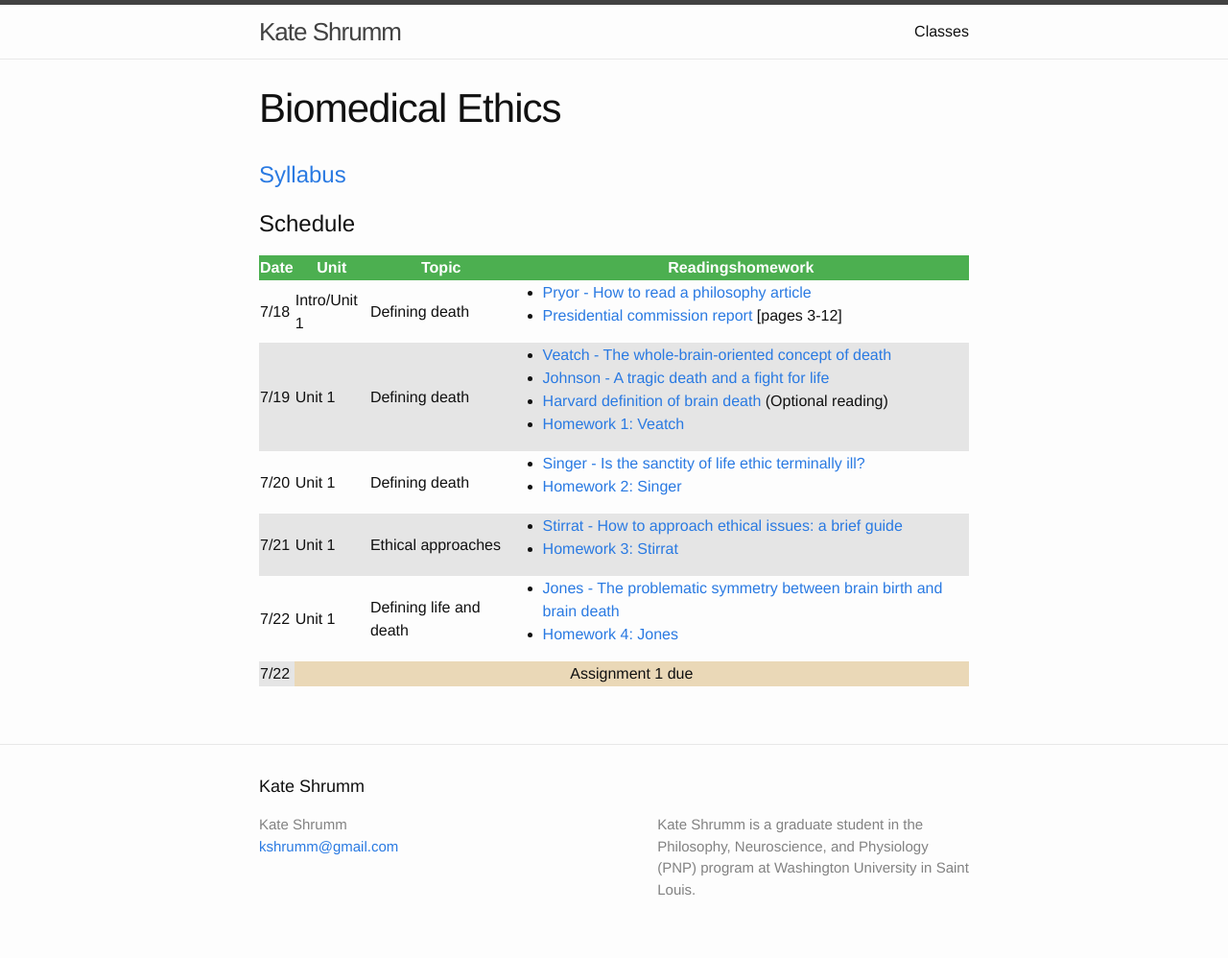
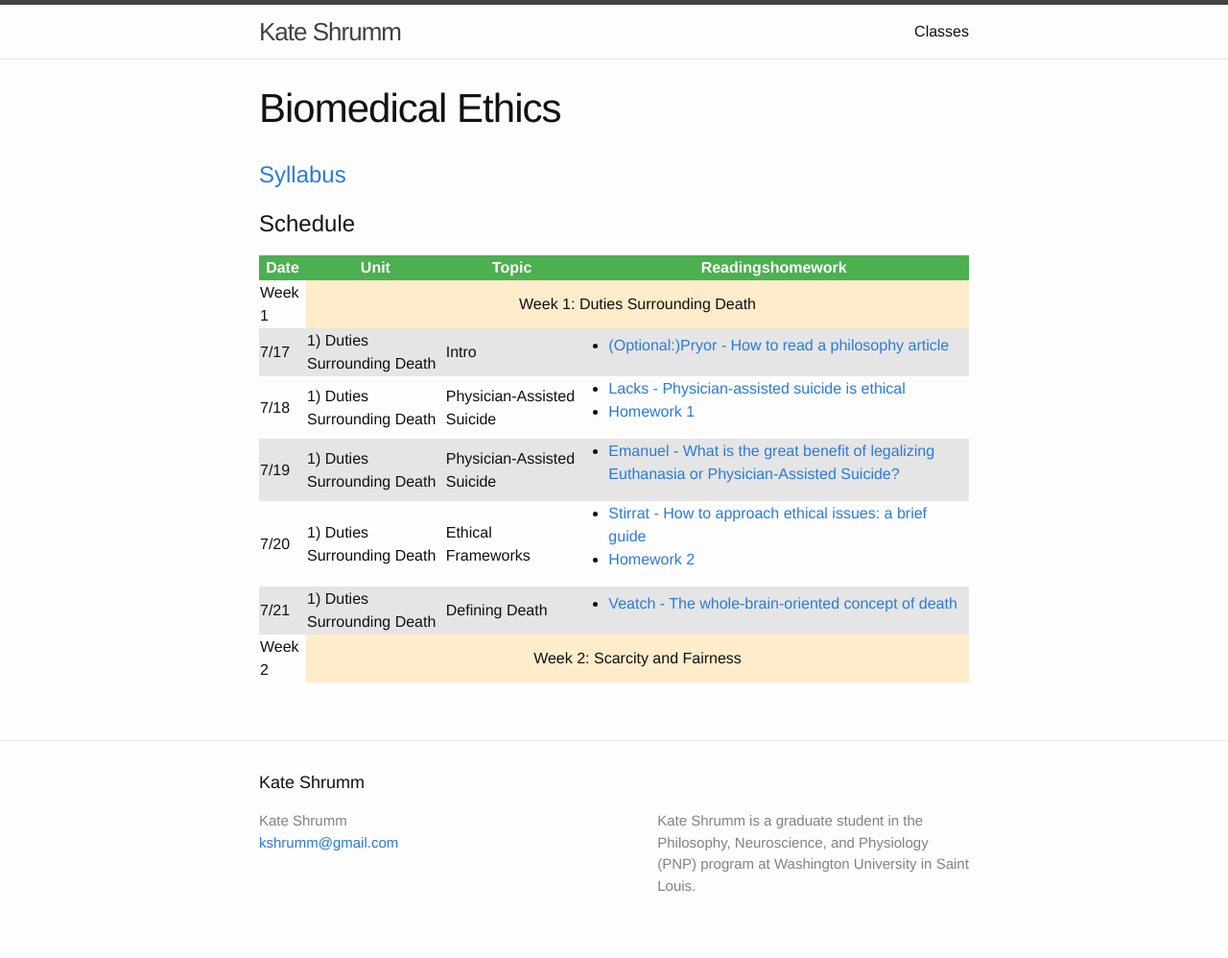
Before and after one commit to kcsschmidt/website, a Jekyll site: the page built from classes/biomed/index.html, in a window 1280 px wide. Shown: the whole page at 96% size. Built offline with Jekyll 4.4.1, drawn with Linux system fonts in a browser that asks for light colours.

Commit message:
updated first week for 2017 course

```diff
--- a/classes/biomed/index.html
+++ b/classes/biomed/index.html
@@ -5,7 +5,7 @@ permalink: /classes/biomed/
 menu: classes
 ---
 
-<a href="BMEsyllabus.pdf"><h1>Syllabus</h1></a>
+<a href="/BME2016/BMEsyllabus2017.pdf"><h1>Syllabus</h1></a>
 
 
 <h1>Schedule</h1>
@@ -20,71 +20,69 @@ menu: classes
   </thead>
   <tbody>
     <tr>
-      <td>7/18</td>
-      <td>Intro/Unit 1</td>
-      <td>Defining death</td>
+      <td>Week 1</td>
+      <td class="centered attn" colspan="3">Week 1: Duties Surrounding Death</td>
+    </tr>
+    <tr>
+      <td>7/17</td>
+      <td>1) Duties Surrounding Death</td>
+      <td>Intro</td>
       <td>
         <ul>
-          <li><a href="/BME2016/Pryor-HowToRead.pdf">Pryor - How to read a philosophy article</a></li>
-          <li><a href="/BME2016/PresidentialCommissionReport.pdf">Presidential commission report</a> [pages 3-12]</li>
+          <li><a href="/BME2016/Pryor-HowToRead.pdf">(Optional:)Pryor - How to read a philosophy article</a></li>
+        </ul>
+      </td>
+    </tr>
+    <tr>
+      <td>7/18</td>
+      <td>1) Duties Surrounding Death</td>
+      <td>Physician-Assisted Suicide</td>
+      <td>
+        <ul>
+          <li><a href="/BME2016/Lachs-PASisEthical.pdf">Lacks - Physician-assisted suicide is ethical</a></li>
+          <li><a href="BME2016/Homework1.docx">Homework 1</a></li>
         </ul>
       </td>
     </tr>
     <tr>
       <td>7/19</td>
-      <td>Unit 1</td>
-      <td>Defining death</td>
+      <td>1) Duties Surrounding Death</td>
+      <td>Physician-Assisted Suicide</td>
       <td>
         <ul>
-          <li><a href="/BME2016/Veatch-WholeBrain.pdf">Veatch - The whole-brain-oriented concept of death</a></li>
-          <li><a href="/BME2016/Johnson-TragicDeath.pdf">Johnson - A tragic death and a fight for life</a></li>
-          <li><a href="/BME2016/HarvardDefinition.pdf">Harvard definition of brain death</a> (Optional reading)</li>
-          <li><a href="homework/Hmwk1(Veatch).pdf">Homework 1: Veatch</a></li>
+          <li>
+            <a href="/BME2016/Emanuel-whatisbenefit.pdf">Emanuel - What is the great benefit of legalizing Euthanasia or Physician-Assisted Suicide?</a>
+          </li>
         </ul>
       </td>
     </tr>
     <tr>
       <td>7/20</td>
-      <td>Unit 1</td>
-      <td>Defining death</td>
+      <td>1) Duties Surrounding Death</td>
+      <td>Ethical Frameworks</td>
       <td>
         <ul>
           <li>
-            <a href="/BME2016/Singer-SanctityOfLife.pdf">Singer - Is the sanctity of life ethic terminally ill?</a>
+            <a href="/BME2016/Stirrat-HowToApproach.pdf">Stirrat - How to approach ethical issues: a brief guide</a>
           </li>
-          <li><a href="homework/Hmwk2(Singer).pdf">Homework 2: Singer</a></li>
+          <li><a href="BME2016/Homework2.docx">Homework 2</a></li>
         </ul>
       </td>
     </tr>
     <tr>
       <td>7/21</td>
-      <td>Unit 1</td>
-      <td>Ethical approaches</td>
+      <td>1) Duties Surrounding Death</td>
+      <td>Defining Death</td>
       <td>
         <ul>
-          <li>
-            <a href="/BME2016/Stirrat-HowToApproach.pdf">Stirrat - How to approach ethical issues: a brief guide</a>
+            <li><a href="/BME2016/Veatch-WholeBrain.pdf">Veatch - The whole-brain-oriented concept of death</a></li>
           </li>
-          <li><a href="homework/Hmwk3(Stirrat).pdf">Homework 3: Stirrat</a></li>
         </ul>
       </td>
     </tr>
     <tr>
-      <td>7/22</td>
-      <td>Unit 1</td>
-      <td>Defining life and death</td>
-      <td>
-        <ul>
-          <li>
-            <a href="/BME2016/Jones-ProblematicSymmetry.pdf">Jones - The problematic symmetry between brain birth and brain death</a>
-          </li>
-          <li><a href="homework/Hmwk4(Jones).pdf">Homework 4: Jones</a></li>
-        </ul>
-      </td>
-    </tr>
-    <tr>
-      <td>7/22</td>
-      <td class="centered attn" colspan="3">Assignment 1 due</td>
+      <td>Week 2</td>
+      <td class="centered attn" colspan="3">Week 2: Scarcity and Fairness</td>
     </tr>
     <tr class="hidden">
       <td>7/25</td>
```
Also changed, not shown: classes/classes.md (+1 -1 lines).
